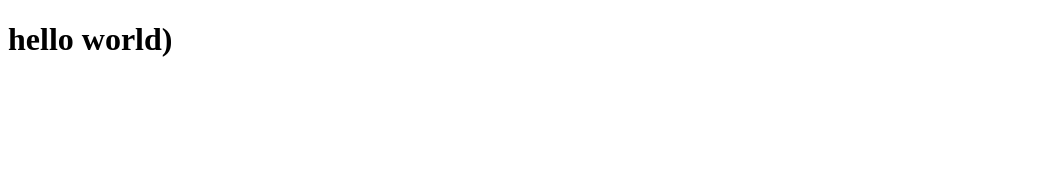
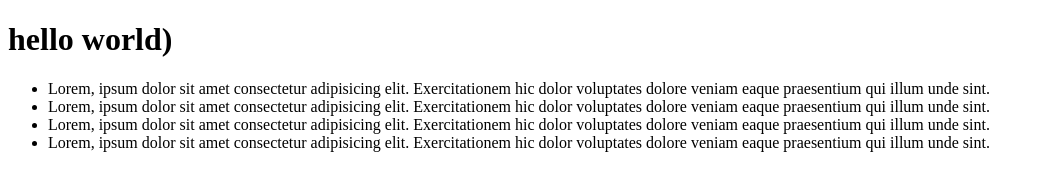
Before and after one commit to khojiakbar739/testproject, a plain HTML site: page index.html in a window 1280 px wide. Shown: the whole page, without its empty margins (0-1043 px from the left). Drawn offline with Linux system fonts and the light colour scheme.

Commit message:
Add css file add list to html

```diff
--- a/index.html
+++ b/index.html
@@ -6,8 +6,19 @@
     <meta http-equiv="X-UA-Compatible" content="IE=edge">
     <meta name="viewport" content="width=device-width, initial-scale=1.0">
     <title>hello world</title>
+    <link rel="stylesheet" href="./main.css">
 </head>
 <h1>hello world)</h1>
+<ul>
+    <li>Lorem, ipsum dolor sit amet consectetur adipisicing elit. Exercitationem hic dolor voluptates dolore veniam
+        eaque praesentium qui illum unde sint.</li>
+    <li>Lorem, ipsum dolor sit amet consectetur adipisicing elit. Exercitationem hic dolor voluptates dolore veniam
+        eaque praesentium qui illum unde sint.</li>
+    <li>Lorem, ipsum dolor sit amet consectetur adipisicing elit. Exercitationem hic dolor voluptates dolore veniam
+        eaque praesentium qui illum unde sint.</li>
+    <li>Lorem, ipsum dolor sit amet consectetur adipisicing elit. Exercitationem hic dolor voluptates dolore veniam
+        eaque praesentium qui illum unde sint.</li>
+</ul>
 
 <body>
 
--- /dev/null
+++ b/main.css
@@ -0,0 +1,3 @@
+.body {
+
+}
```
